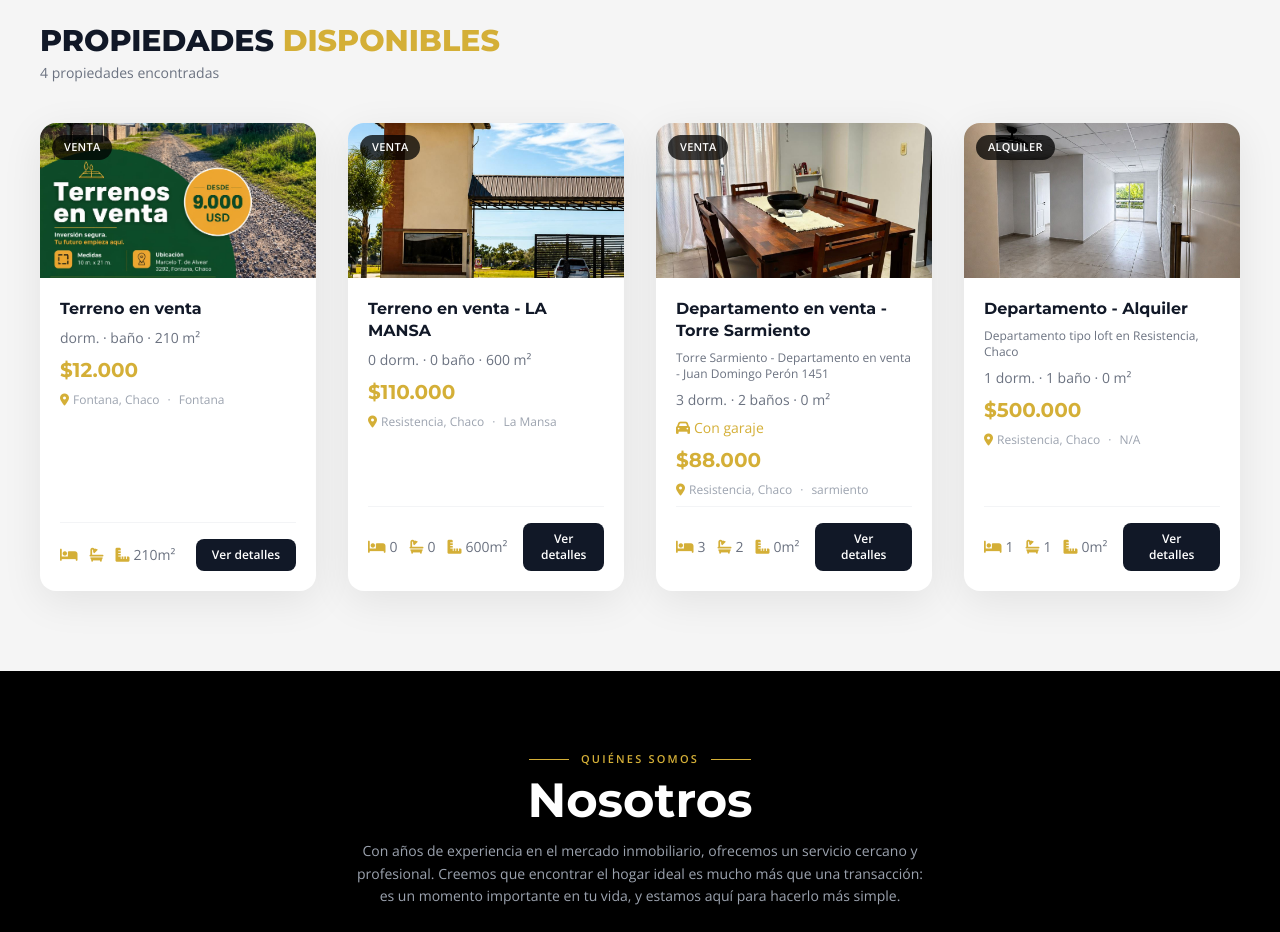
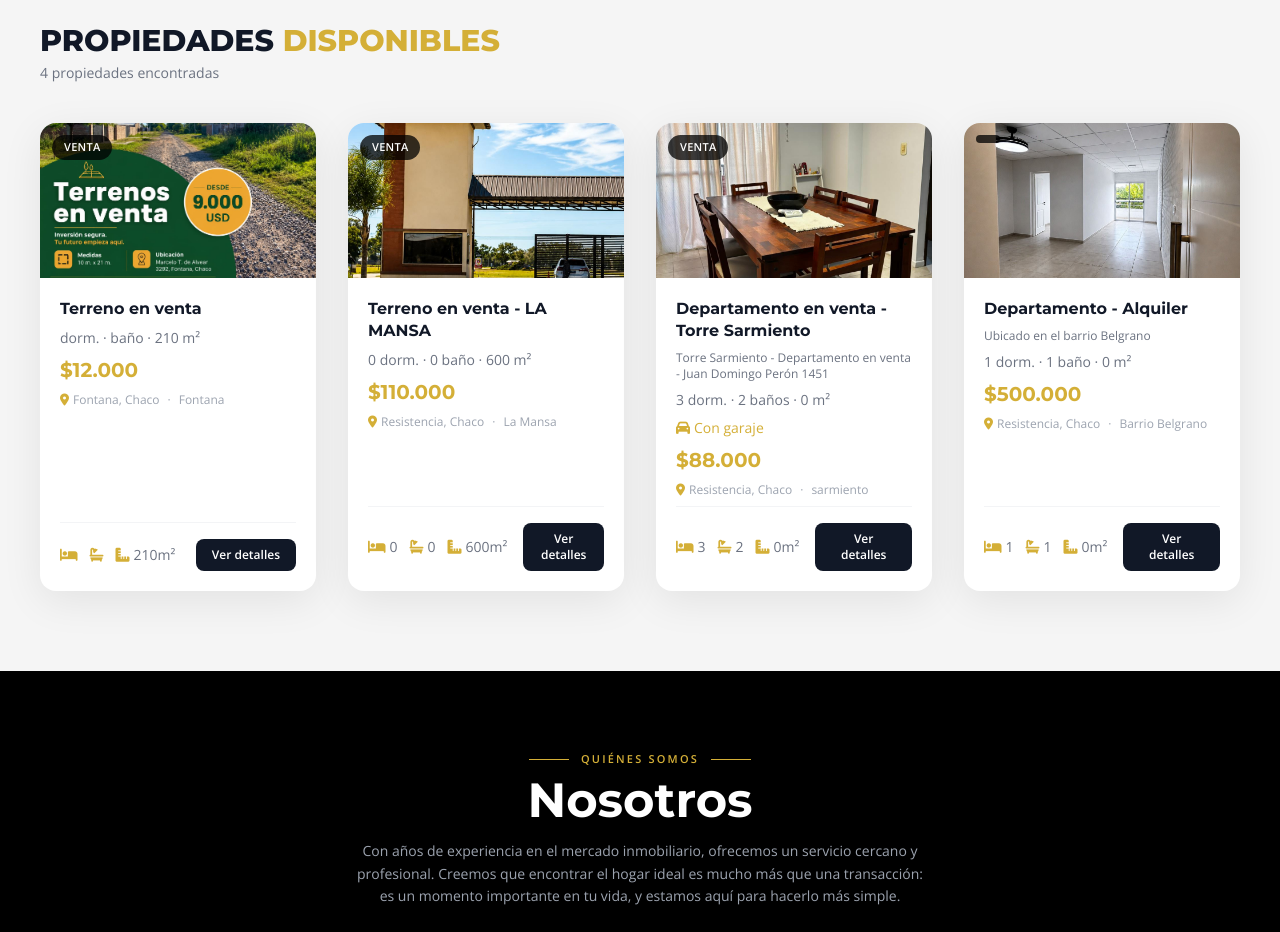
Before and after one commit to ponce15nicolas/parras2, a React (Vite) app: page / in a window 1280 px wide. Shown: the part 940-1872 px from the top of the page. Built offline with nearby package versions, Linux system fonts and the light colour scheme.

Commit message:
fixed errores pequenos

```diff
--- a/src/data/Properties.js
+++ b/src/data/Properties.js
@@ -123,16 +123,15 @@ export const properties = [
     precio: 500000,
     ubicacion: 'Resistencia, Chaco',
     ubicacionKey: 'resistencia',
-    barrio: 'N/A',
-    barrioKey: 'resistencia',
-    descripcion: 'Departamento tipo loft en Resistencia, Chaco',
-    tipo: 'alquiler',
+    barrio: 'Barrio Belgrano',
+    barrioKey: 'belgrano',
+    descripcion: 'Ubicado en el barrio Belgrano',
     pais: 'Argentina',
     region: 'Chaco',
     ciudad: 'Resistencia',
     areaConstruida: 'N/A m²',
     areaTerreno: 'N/A',
-    descripcionExtra: 'Departamento de 1 dormitorio a estrenar. El precio no incluye expensas. Ubicado en Cangallo 1615, Resistencia, Chaco.',
+    descripcionExtra: 'Departamento de 1 dormitorio a estrenar. El precio no incluye expensas. Consultar disponibilidad de garaje. Ubicado en Cangallo 1615. Resistencia, Chaco.',
     mapsQuery: 'Cangallo+1615+Resistencia+Chaco+Argentina',
   },
 ];
```
